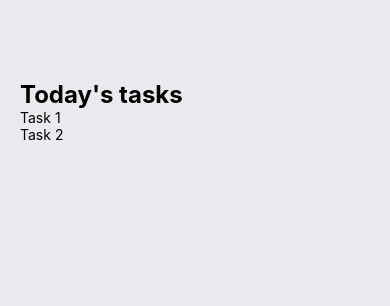
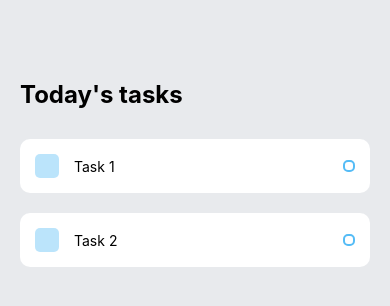
Before and after one commit to eagarer/todoList, a React Native app: screen / in a window 390 px wide. Shown: the top 306 px of the page. Built offline with nearby package versions, Linux system fonts and the light colour scheme.

Commit message:
Added tasks component styling

```diff
--- a/App.js
+++ b/App.js
@@ -31,5 +31,7 @@
     fontSize: 24,
     fontWeight: 'bold',
   },
-  items :{},
+  items :{
+    marginTop: 30,
+  },
 });
--- a/components/Task.js
+++ b/components/Task.js
@@ -1,16 +1,51 @@
 import React from "react";
-import { View, Text, StyleSheet } from "react-native";
+import { View, Text, StyleSheet, TouchableOpacity } from "react-native";
 
 const Task = (props) => {
   return (
-    <View>
-      <Text>{props.text}</Text>
+    <View style={styles.item}>
+      <View style={styles.itemLeft}>
+        <View style={styles.square}></View>
+        <Text style={styles.itemText}>{props.text}</Text>
+      </View>
+      <View style={styles.circular}></View>
     </View>
   );
 };
 
 const styles = StyleSheet.create({
-
+  item: {
+    backgroundColor: '#FFF',
+    padding: 15,
+    borderRadius: 10,
+    flexDirection:'row',
+    alignItems:'center',
+    justifyContent:'space-between',
+    marginBottom:20,
+  },
+  itemLeft: {
+    flexDirection: 'row',
+    alignItems:'center',
+    flexWrap:'wrap',
+  },
+  square: {
+    width: 24,
+    height: 24,
+    backgroundColor: '#55BCF6',
+    opacity: 0.4,
+    borderRadius: 5,
+    marginRight: 15,
+  },
+  itemText:{
+    maxWidth:'80%'
+  },
+  circular: {
+    width: 12,
+    height: 12,
+    borderColor:'#55BCF6',
+    borderWidth: 2,
+    borderRadius: 5,
+  },
 });
 
 export default Task;
```
